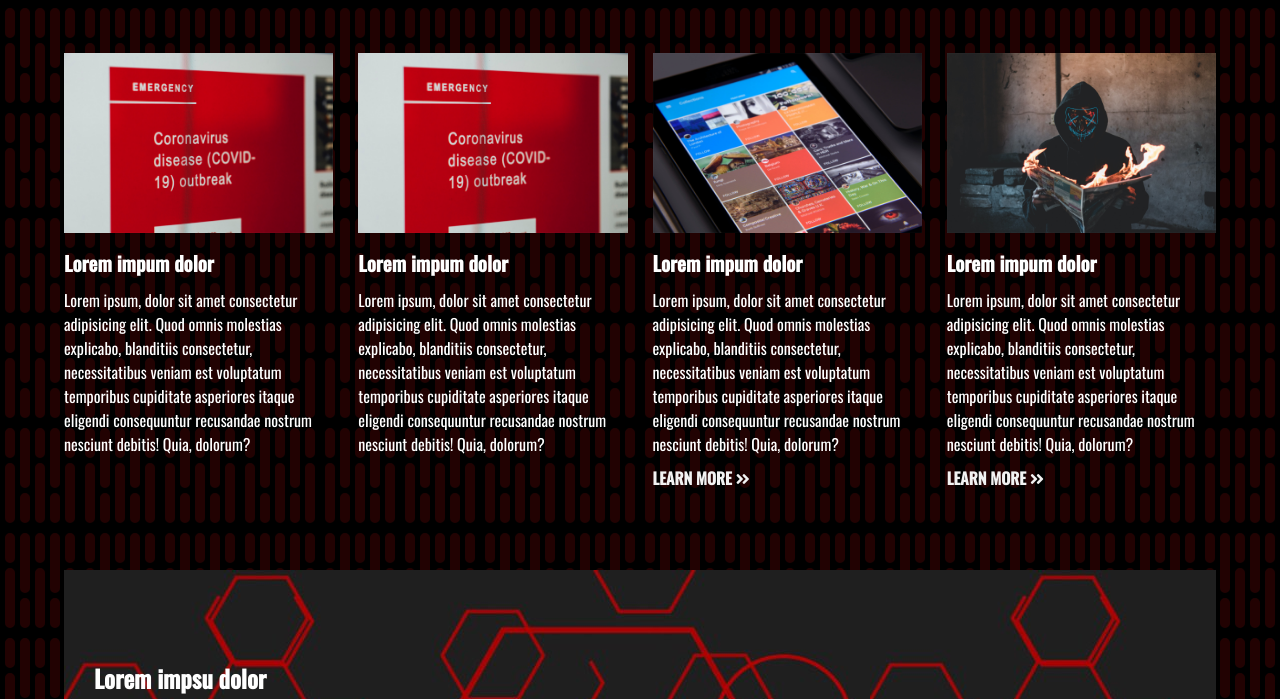
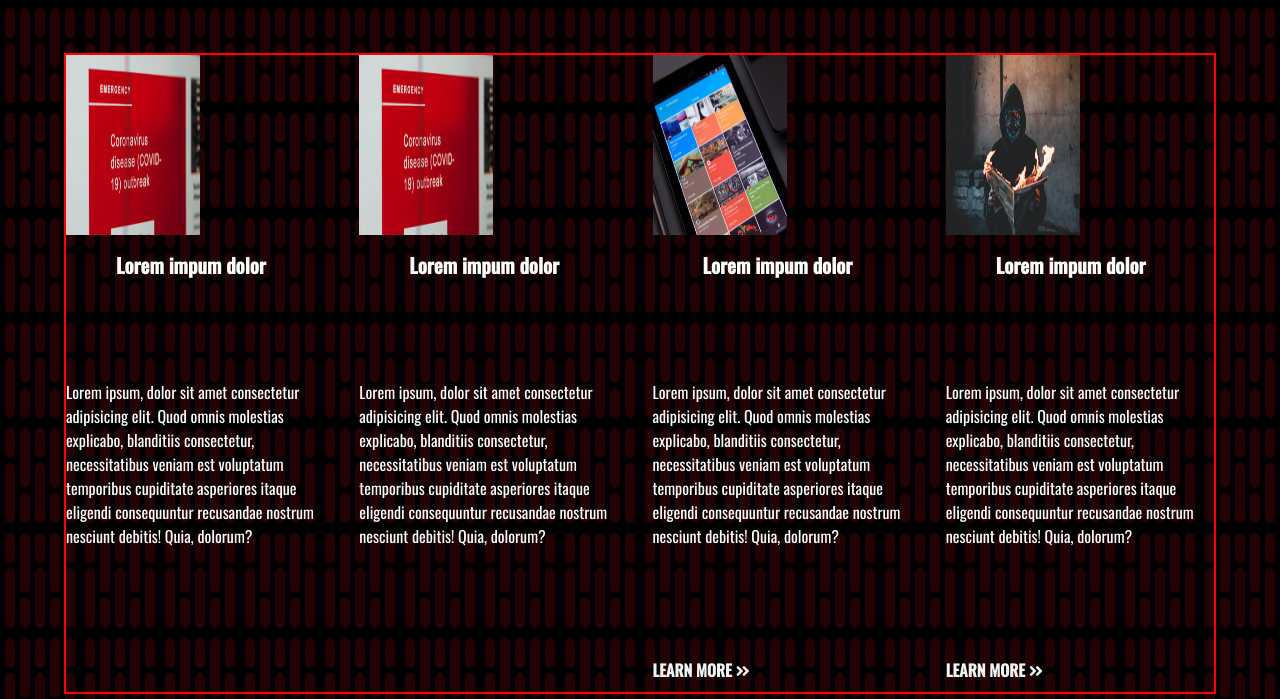
Before and after one commit to ElielAr/Fazt-Curso-Sitio-Web, a plain HTML site: page Sitio_Web/index.html in a window 1280 px wide. Shown: the part 627-1326 px from the top of the page. Drawn offline with nearby package versions, Linux system fonts and the light colour scheme.

Commit message:
Se cambio de img en la clase .shocase

```diff
--- a/Sitio_Web/css/styles.css
+++ b/Sitio_Web/css/styles.css
@@ -99,7 +99,7 @@ hr {
 .showcase {
   width: 100%;
   height: 550px;
-  background: url('../img/showcase2.jpg') no-repeat center center/cover;
+  background: url('../img/news4.jpg') no-repeat center center/cover;
   display: flex;
   flex-direction: column;
   align-items: center;
@@ -107,7 +107,7 @@ hr {
   justify-content: flex-end;
   padding-bottom: 50px;
   margin-bottom: 20px;
-  color: #fff;
+  color: purple;
 }
 
 .showcase h2,
@@ -123,18 +123,31 @@ hr {
 .news-cards {
   display: grid;
   grid-template-columns: repeat(4, 1fr);
+  border:2px solid red;
+
   gap: 25px;
   margin: 70px 0;
 }
+.card-content{
+   --border:2px solid blue;
+   --display:flex;
+   --flex-direction: row;
+}
+
 
 .news-cards img {
-  width: 100%;
+  width: 50%;
   height: 180px;
 }
 
 .news-cards h3 {
   font-size: 20px;
   margin: 10px 0;
+  margin-left:50px;
+}
+
+.news-cards p{
+  margin: 100px 0;
 }
 
 .news-cards a {
```
